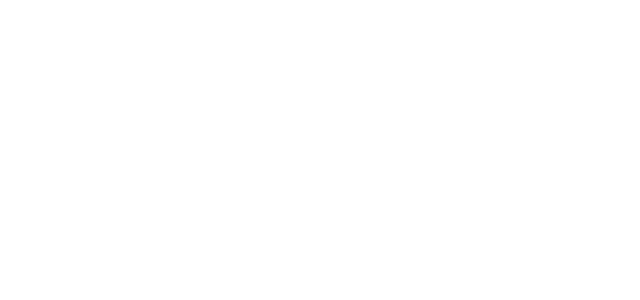
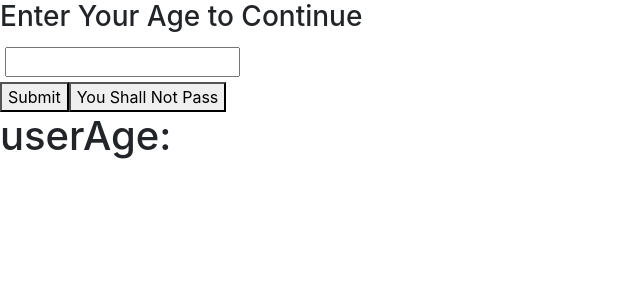
Before and after one commit to sdbeng/controlled-components-demo, a React (Create React App) app: page / in a window 1280 px wide. Shown: the top 300 px of the page, without its empty margins (0-640 px from the left). Built offline with nearby package versions, Linux system fonts and the light colour scheme.

Commit message:
WIP:ternary conditions

```diff
--- a/src/App.js
+++ b/src/App.js
@@ -2,12 +2,13 @@
 import Form from "./components/Form";
 import MyComponent from './components/MyComponent'
 import EventListener from "./components/EventListener";
+import Ternary from "./components/Ternary";
 
 function App() {
   return (
   <div>
 
-  <EventListener />
+  <Ternary />
   </div>)
 
 }
--- /dev/null
+++ b/src/components/Ternary.js
@@ -0,0 +1,57 @@
+/* React: Use a Ternary Expression for Conditional Rendering
+Before moving on to dynamic rendering techniques, there's one last way to use built-in JavaScript conditionals to render what you want: the ternary operator. The ternary operator is often utilized as a shortcut for if/else statements in JavaScript. They're not quite as robust as traditional if/else statements, but they are very popular among React developers. One reason for this is because of how JSX is compiled, if/else statements can't be inserted directly into JSX code. You might have noticed this a couple challenges ago — when an if/else statement was required, it was always outside the return statement. Ternary expressions can be an excellent alternative if you want to implement conditional logic within your JSX. Recall that a ternary operator has three parts, but you can combine several ternary expressions together. Here's the basic syntax:
+
+condition ? expressionIfTrue : expressionIfFalse
+
+The code editor has three constants defined within the CheckUserAge component's render() method. They are called buttonOne, buttonTwo, and buttonThree. Each of these is assigned a simple JSX expression representing a button element. First, initialize the state of CheckUserAge with input and userAge both set to values of an empty string.
+
+Once the component is rendering information to the page, users should have a way to interact with it. Within the component's return statement, set up a ternary expression that implements the following logic: when the page first loads, render the submit button, buttonOne, to the page. Then, when a user enters their age and clicks the button, render a different button based on the age. If a user enters a number less than 18, render buttonThree. If a user enters a number greater than or equal to 18, render buttonTwo.*/
+import React, { Component } from 'react'
+
+export class Ternary extends Component {
+    state={
+        input:'',
+        userAge:''
+    }
+
+    handleChange = (e) => {
+        this.setState({
+          input: e.target.value,
+          userAge: ''
+        })
+      }
+
+      submit=()=> {
+        this.setState({
+          userAge: this.state.input
+        });
+      }
+  render() {
+    const buttonOne = <button onClick={this.submit}>Submit</button>;
+    const buttonTwo = <button>You May Enter</button>;
+    const buttonThree = <button>You Shall Not Pass</button>;
+
+    console.log('LOG input at render:', this.state.input);
+    console.log('LOG userAge at render:', this.state.userAge);
+    return (
+      <div>
+      <h3>Enter Your Age to Continue</h3>
+      <input
+        style={inputStyle}
+        type="number"
+        value={this.state.input}
+        onChange={this.handleChange} /><br />
+      { buttonOne }
+      {this.state.input < 18 ? buttonThree : buttonTwo}
+      <h1>userAge: {this.state.userAge}</h1>
+      </div>
+    )
+  }
+}
+
+const inputStyle = {
+    width: 235,
+    margin: 5
+  }
+
+export default Ternary
```
